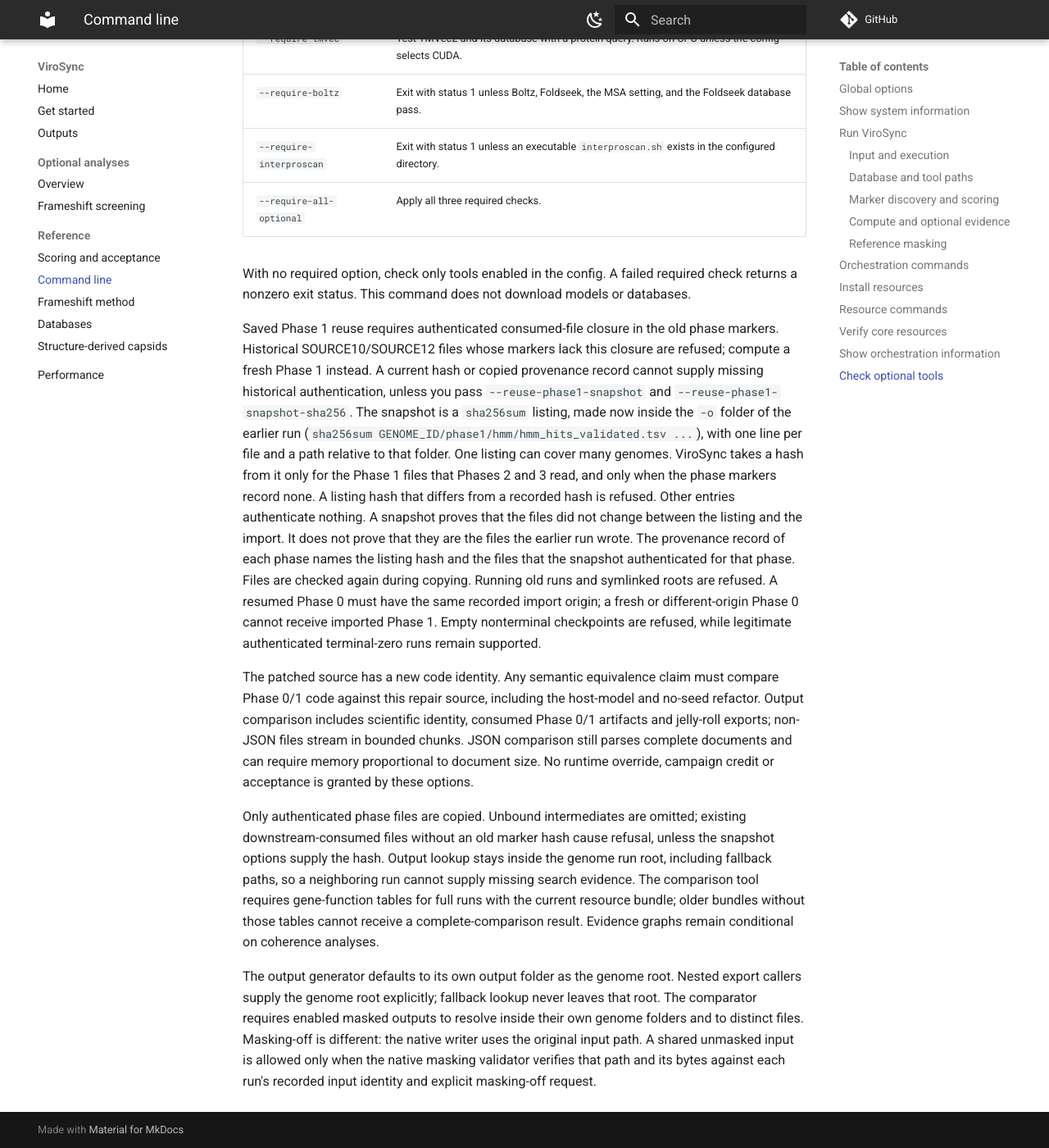
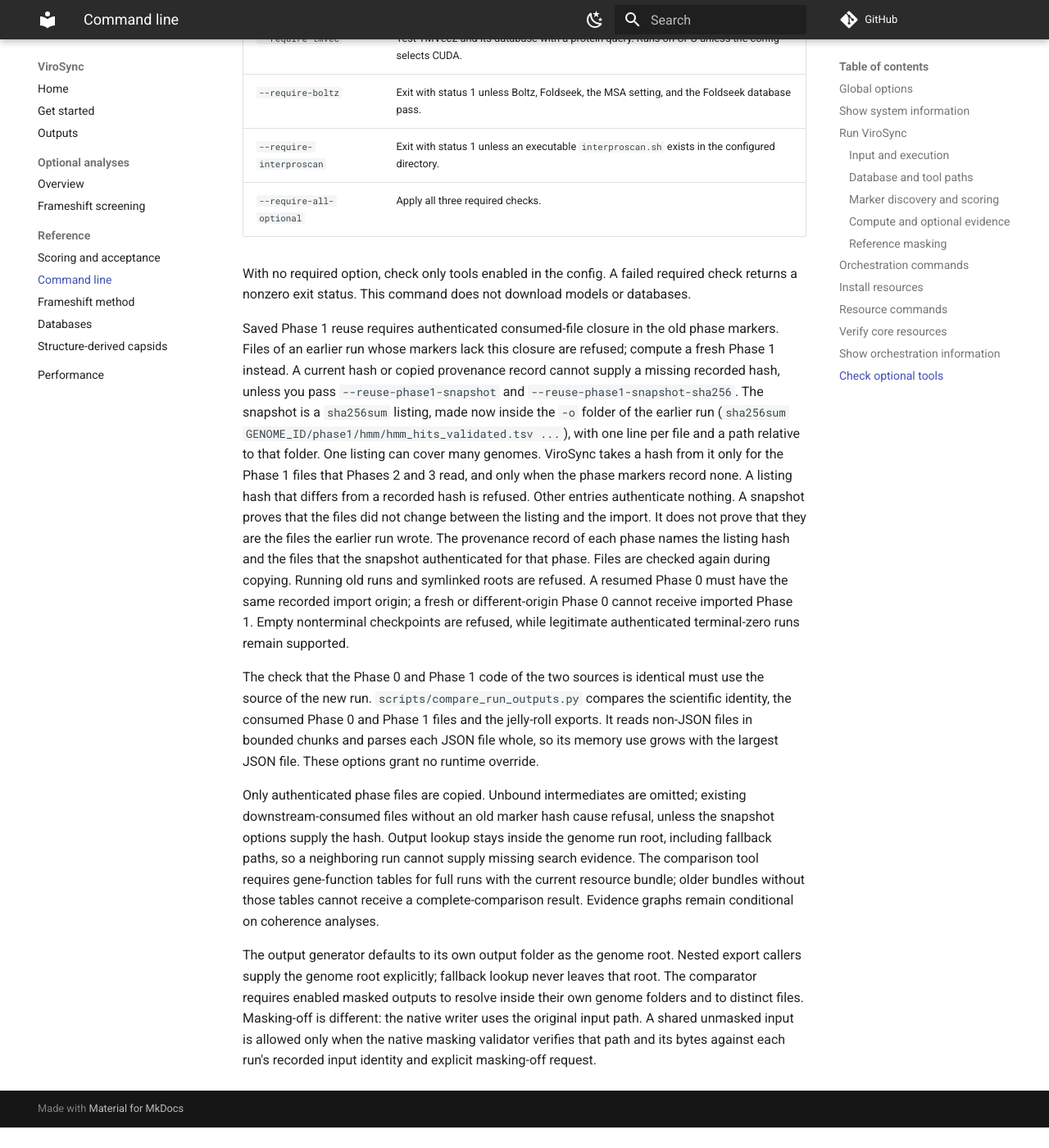
Before and after one commit to NeLLi-team/virosync, an MkDocs documentation site: the page built from docs/reference/cli.md, in a window 1280 px wide and 1400 px high, scrolled down 8410 px. Shown: the whole window at 82% size. Built offline with MkDocs 1.6.1 and Material for MkDocs 9.7.7, drawn with Linux system fonts in a browser that asks for light colours; comment, search, counter and statistics services are not loaded; after the commit the page ends 9785 px from its top, so only the background shows below that.

Commit message:
docs(changelog): fold reuse notes into 1.3.0
The reuse hardening notes sat after the 1.0.0 release and named internal
benchmark sources. Move the user-facing changes into the 1.3.0 Added and
Fixed sections, and replace the internal wording in METHODS and the CLI
reference with plain statements of the checks.

```diff
--- a/docs/reference/cli.md
+++ b/docs/reference/cli.md
@@ -219,9 +219,9 @@ required check returns a nonzero exit status. This command does not download
 models or databases.
 
 
-Saved Phase 1 reuse requires authenticated consumed-file closure in the old phase markers. Historical SOURCE10/SOURCE12 files whose markers lack this closure are refused; compute a fresh Phase 1 instead. A current hash or copied provenance record cannot supply missing historical authentication, unless you pass `--reuse-phase1-snapshot` and `--reuse-phase1-snapshot-sha256`. The snapshot is a `sha256sum` listing, made now inside the `-o` folder of the earlier run (`sha256sum GENOME_ID/phase1/hmm/hmm_hits_validated.tsv ...`), with one line per file and a path relative to that folder. One listing can cover many genomes. ViroSync takes a hash from it only for the Phase 1 files that Phases 2 and 3 read, and only when the phase markers record none. A listing hash that differs from a recorded hash is refused. Other entries authenticate nothing. A snapshot proves that the files did not change between the listing and the import. It does not prove that they are the files the earlier run wrote. The provenance record of each phase names the listing hash and the files that the snapshot authenticated for that phase. Files are checked again during copying. Running old runs and symlinked roots are refused. A resumed Phase 0 must have the same recorded import origin; a fresh or different-origin Phase 0 cannot receive imported Phase 1. Empty nonterminal checkpoints are refused, while legitimate authenticated terminal-zero runs remain supported.
+Saved Phase 1 reuse requires authenticated consumed-file closure in the old phase markers. Files of an earlier run whose markers lack this closure are refused; compute a fresh Phase 1 instead. A current hash or copied provenance record cannot supply a missing recorded hash, unless you pass `--reuse-phase1-snapshot` and `--reuse-phase1-snapshot-sha256`. The snapshot is a `sha256sum` listing, made now inside the `-o` folder of the earlier run (`sha256sum GENOME_ID/phase1/hmm/hmm_hits_validated.tsv ...`), with one line per file and a path relative to that folder. One listing can cover many genomes. ViroSync takes a hash from it only for the Phase 1 files that Phases 2 and 3 read, and only when the phase markers record none. A listing hash that differs from a recorded hash is refused. Other entries authenticate nothing. A snapshot proves that the files did not change between the listing and the import. It does not prove that they are the files the earlier run wrote. The provenance record of each phase names the listing hash and the files that the snapshot authenticated for that phase. Files are checked again during copying. Running old runs and symlinked roots are refused. A resumed Phase 0 must have the same recorded import origin; a fresh or different-origin Phase 0 cannot receive imported Phase 1. Empty nonterminal checkpoints are refused, while legitimate authenticated terminal-zero runs remain supported.
 
-The patched source has a new code identity. Any semantic equivalence claim must compare Phase 0/1 code against this repair source, including the host-model and no-seed refactor. Output comparison includes scientific identity, consumed Phase 0/1 artifacts and jelly-roll exports; non-JSON files stream in bounded chunks. JSON comparison still parses complete documents and can require memory proportional to document size. No runtime override, campaign credit or acceptance is granted by these options.
+The check that the Phase 0 and Phase 1 code of the two sources is identical must use the source of the new run. `scripts/compare_run_outputs.py` compares the scientific identity, the consumed Phase 0 and Phase 1 files and the jelly-roll exports. It reads non-JSON files in bounded chunks and parses each JSON file whole, so its memory use grows with the largest JSON file. These options grant no runtime override.
 
 Only authenticated phase files are copied. Unbound intermediates are omitted;
 existing downstream-consumed files without an old marker hash cause refusal, unless the snapshot options supply the hash.
```
Also changed, not shown: CHANGELOG.md (+12 -9 lines), docs/METHODS.md (+4 -4 lines).
